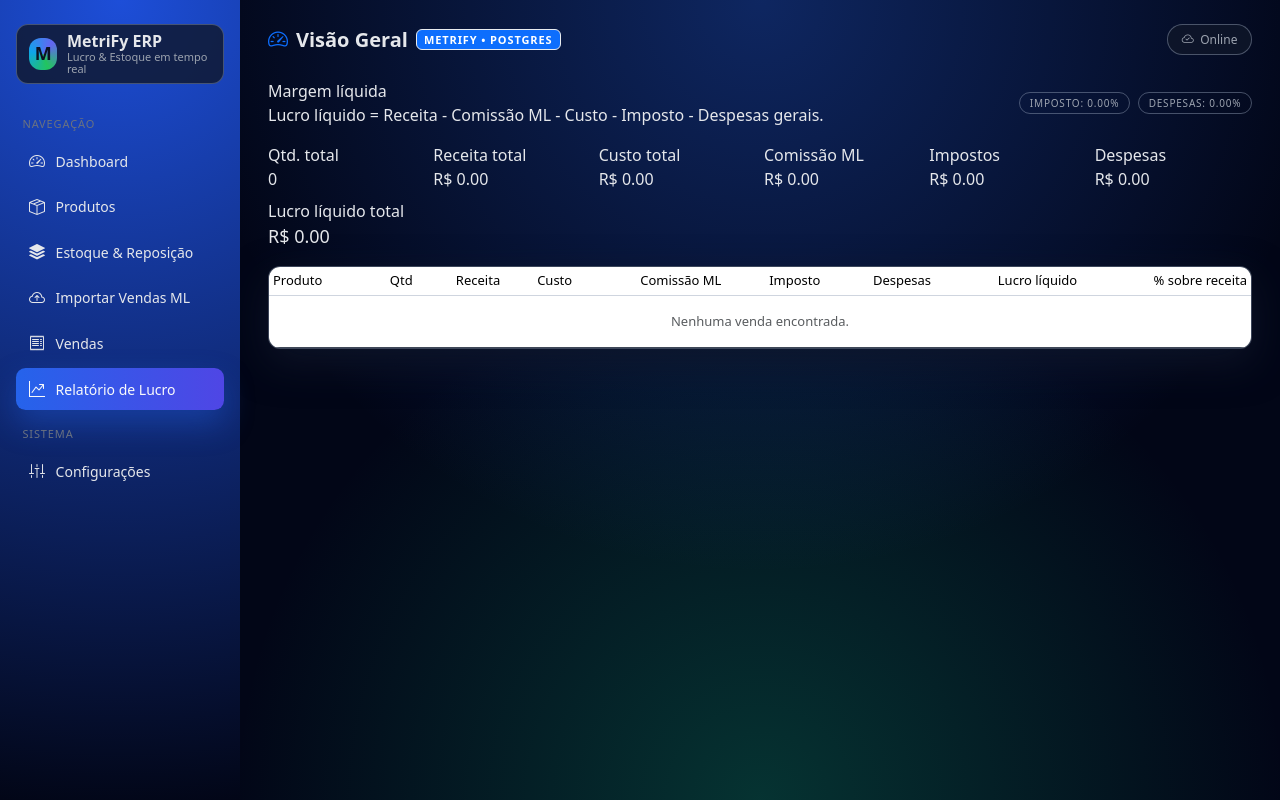
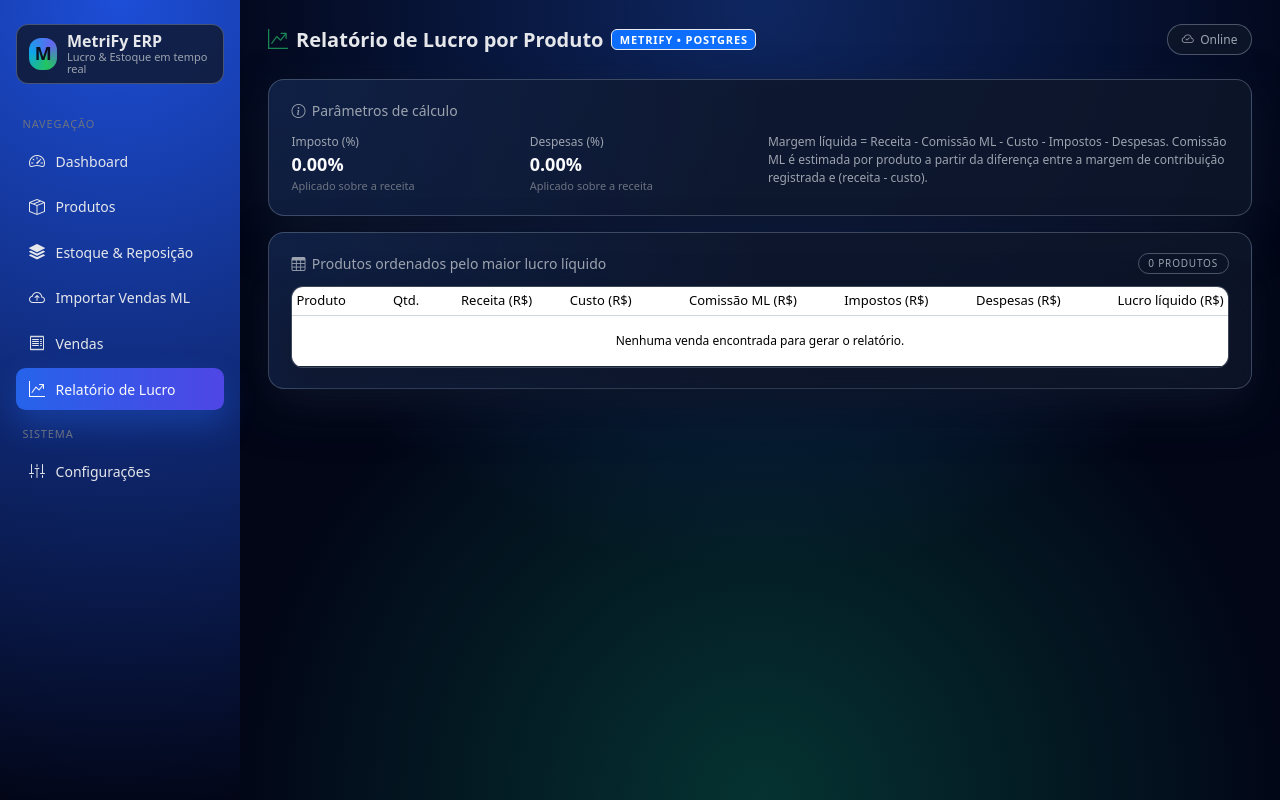
Before and after one commit to oliveirafjdo-web/Mega2.0, a Flask app: page /relatorio_lucro in a window 1280 px wide. Run offline with Flask 3, Linux system fonts and the light colour scheme; data comes from the database, SQL or seed files in the repository; data that the repository does not hold is empty; some libraries are stand-ins or nearby versions.

Commit message:
Update relatorio_lucro.html

```diff
--- a/templates/relatorio_lucro.html
+++ b/templates/relatorio_lucro.html
@@ -1,94 +1,95 @@
 {% extends "base.html" %}
-{% block title %}Relatório de lucro · MetriFy{% endblock %}
-{% block header_title %}Relatório de lucro por produto{% endblock %}
+
+{% block title %}Relatório de Lucro • MetriFy{% endblock %}
+{% block page_icon %}<i class="bi bi-graph-up-arrow text-success"></i>{% endblock %}
+{% block page_title %}Relatório de Lucro por Produto{% endblock %}
 
 {% block content %}
-<div class="card-soft mb-3">
-  <div class="d-flex justify-content-between align-items-center flex-wrap gap-2">
-    <div>
-      <div class="metric-label">Margem líquida</div>
-      <div class="metric-sub">
-        Lucro líquido = Receita - Comissão ML - Custo - Imposto - Despesas gerais.
+<div class="card-glass mb-3">
+  <div class="card-glass-header">
+    <div class="card-glass-title">
+      <i class="bi bi-info-circle"></i> Parâmetros de cálculo
     </div>
   </div>
-    <div class="d-flex gap-2 flex-wrap">
-      <span class="badge-soft">Imposto: {{ '%.2f'|format(imposto_percent) }}%</span>
-      <span class="badge-soft">Despesas: {{ '%.2f'|format(despesas_percent) }}%</span>
+  <div class="row g-3">
+    <div class="col-6 col-md-3">
+      <div class="stat-label">Imposto (%)</div>
+      <div class="stat-value">{{ '%.2f'|format(imposto_percent) }}%</div>
+      <div class="stat-sub">Aplicado sobre a receita</div>
+    </div>
+    <div class="col-6 col-md-3">
+      <div class="stat-label">Despesas (%)</div>
+      <div class="stat-value">{{ '%.2f'|format(despesas_percent) }}%</div>
+      <div class="stat-sub">Aplicado sobre a receita</div>
+    </div>
+    <div class="col-12 col-md-6">
+      <div class="text-soft">
+        Margem líquida = Receita - Comissão ML - Custo - Impostos - Despesas.
+        Comissão ML é estimada por produto a partir da diferença entre a margem de contribuição
+        registrada e (receita - custo).
+      </div>
     </div>
   </div>
 </div>
 
-<div class="card-soft mb-3">
-  <div class="row g-2">
-    <div class="col-6 col-md-2">
-      <div class="metric-sub">Qtd. total</div>
-      <div class="metric-value" style="font-size:16px;">{{ '%.0f'|format(totais.qtd) }}</div>
+<div class="card-glass">
+  <div class="card-glass-header">
+    <div class="card-glass-title">
+      <i class="bi bi-table"></i> Produtos ordenados pelo maior lucro líquido
     </div>
-    <div class="col-6 col-md-2">
-      <div class="metric-sub">Receita total</div>
-      <div class="metric-value" style="font-size:16px;">R$ {{ '%.2f'|format(totais.receita) }}</div>
-    </div>
-    <div class="col-6 col-md-2">
-      <div class="metric-sub">Custo total</div>
-      <div class="metric-value" style="font-size:16px;">R$ {{ '%.2f'|format(totais.custo) }}</div>
-    </div>
-    <div class="col-6 col-md-2">
-      <div class="metric-sub">Comissão ML</div>
-      <div class="metric-value" style="font-size:16px;">R$ {{ '%.2f'|format(totais.comissao) }}</div>
-    </div>
-    <div class="col-6 col-md-2">
-      <div class="metric-sub">Impostos</div>
-      <div class="metric-value" style="font-size:16px;">R$ {{ '%.2f'|format(totais.imposto) }}</div>
-    </div>
-    <div class="col-6 col-md-2">
-      <div class="metric-sub">Despesas</div>
-      <div class="metric-value" style="font-size:16px;">R$ {{ '%.2f'|format(totais.despesas) }}</div>
-    </div>
-  </div>
-  <div class="mt-2">
-    <div class="metric-sub">Lucro líquido total</div>
-    <div class="metric-value" style="font-size:18px;">R$ {{ '%.2f'|format(totais.margem_liquida) }}</div>
-  </div>
+    <span class="badge-soft">{{ linhas|length }} produtos</span>
   </div>
 
-<div class="card-soft">
   <div class="table-responsive">
-    <table class="table table-sm table-dark-modern align-middle mb-0">
+    <table class="table table-sm align-middle mb-0">
       <thead>
         <tr>
           <th>Produto</th>
-          <th class="text-end">Qtd</th>
-          <th class="text-end">Receita</th>
-          <th class="text-end">Custo</th>
-          <th class="text-end">Comissão ML</th>
-          <th class="text-end">Imposto</th>
-          <th class="text-end">Despesas</th>
-          <th class="text-end">Lucro líquido</th>
-          <th class="text-end">% sobre receita</th>
+          <th class="text-end">Qtd.</th>
+          <th class="text-end">Receita (R$)</th>
+          <th class="text-end">Custo (R$)</th>
+          <th class="text-end">Comissão ML (R$)</th>
+          <th class="text-end">Impostos (R$)</th>
+          <th class="text-end">Despesas (R$)</th>
+          <th class="text-end">Lucro líquido (R$)</th>
         </tr>
       </thead>
       <tbody>
+        {% if linhas %}
           {% for l in linhas %}
-          {% set perc = (l.margem_liquida / l.receita * 100) if l.receita > 0 else 0 %}
             <tr>
               <td>{{ l.produto }}</td>
               <td class="text-end">{{ '%.0f'|format(l.qtd) }}</td>
               <td class="text-end">R$ {{ '%.2f'|format(l.receita) }}</td>
               <td class="text-end">R$ {{ '%.2f'|format(l.custo) }}</td>
-            <td class="text-end">R$ {{ '%.2f'|format(l.comissao) }}</td>
+              <td class="text-end text-warning">R$ {{ '%.2f'|format(l.comissao) }}</td>
               <td class="text-end">R$ {{ '%.2f'|format(l.imposto) }}</td>
               <td class="text-end">R$ {{ '%.2f'|format(l.despesas) }}</td>
-            <td class="text-end">R$ {{ '%.2f'|format(l.margem_liquida) }}</td>
-            <td class="text-end">
-              {{ '%.2f'|format(perc) }}%
+              <td class="text-end fw-semibold text-success">R$ {{ '%.2f'|format(l.margem_liquida) }}</td>
+            </tr>
+          {% endfor %}
+        {% else %}
+          <tr>
+            <td colspan="8" class="text-center text-soft py-3">
+              Nenhuma venda encontrada para gerar o relatório.
             </td>
           </tr>
-        {% else %}
+        {% endif %}
+      </tbody>
+      {% if linhas %}
+        <tfoot>
           <tr>
-            <td colspan="9" class="text-center text-muted py-3">Nenhuma venda encontrada.</td>
+            <th>Total</th>
+            <th class="text-end">{{ '%.0f'|format(totais.qtd) }}</th>
+            <th class="text-end">R$ {{ '%.2f'|format(totais.receita) }}</th>
+            <th class="text-end">R$ {{ '%.2f'|format(totais.custo) }}</th>
+            <th class="text-end text-warning">R$ {{ '%.2f'|format(totais.comissao) }}</th>
+            <th class="text-end">R$ {{ '%.2f'|format(totais.imposto) }}</th>
+            <th class="text-end">R$ {{ '%.2f'|format(totais.despesas) }}</th>
+            <th class="text-end fw-semibold text-success">R$ {{ '%.2f'|format(totais.margem_liquida) }}</th>
           </tr>
-        {% endfor %}
-      </tbody>
+        </tfoot>
+      {% endif %}
     </table>
   </div>
 </div>
```
Lines whose indentation alone changed are shown as unchanged.
